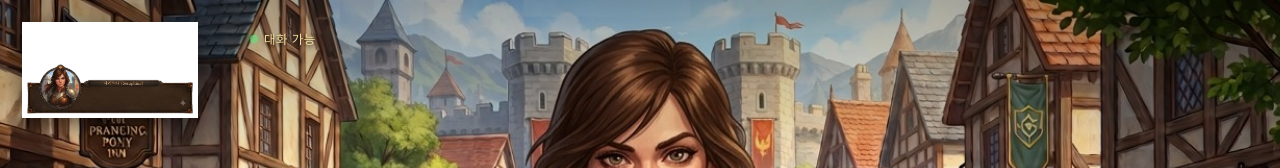
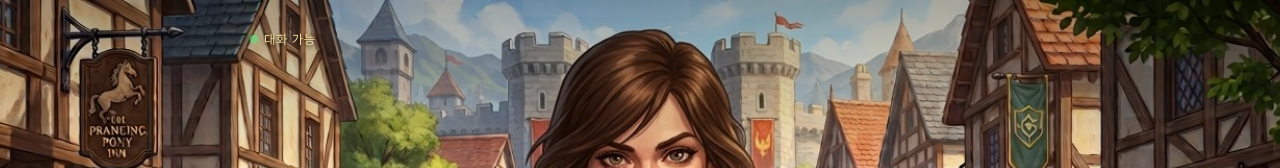
Before and after one commit to dpdls33/RPG-NPC, a website: page public/index.html in a window 1280 px wide. Shown: the top 168 px of the page. Drawn offline with Linux system fonts and the light colour scheme.

Commit message:
Remove nameplate image from index.html
Removed the nameplate image for the character Seraphina.

```diff
--- a/public/index.html
+++ b/public/index.html
@@ -10,7 +10,6 @@
   <div class="scene">
     <img class="scene__bg" src="assets/scene-background.jpg" alt="여명 마을 광장에 서 있는 세라피나" />
     <div class="scene__vignette"></div>
-    <img class="nameplate" src="assets/npc-nameplate.png" alt="세라피나 (Seraphina)" />
     <span class="status-indicator" id="status-indicator">
       <span class="status-dot"></span>대화 가능
     </span>
```
